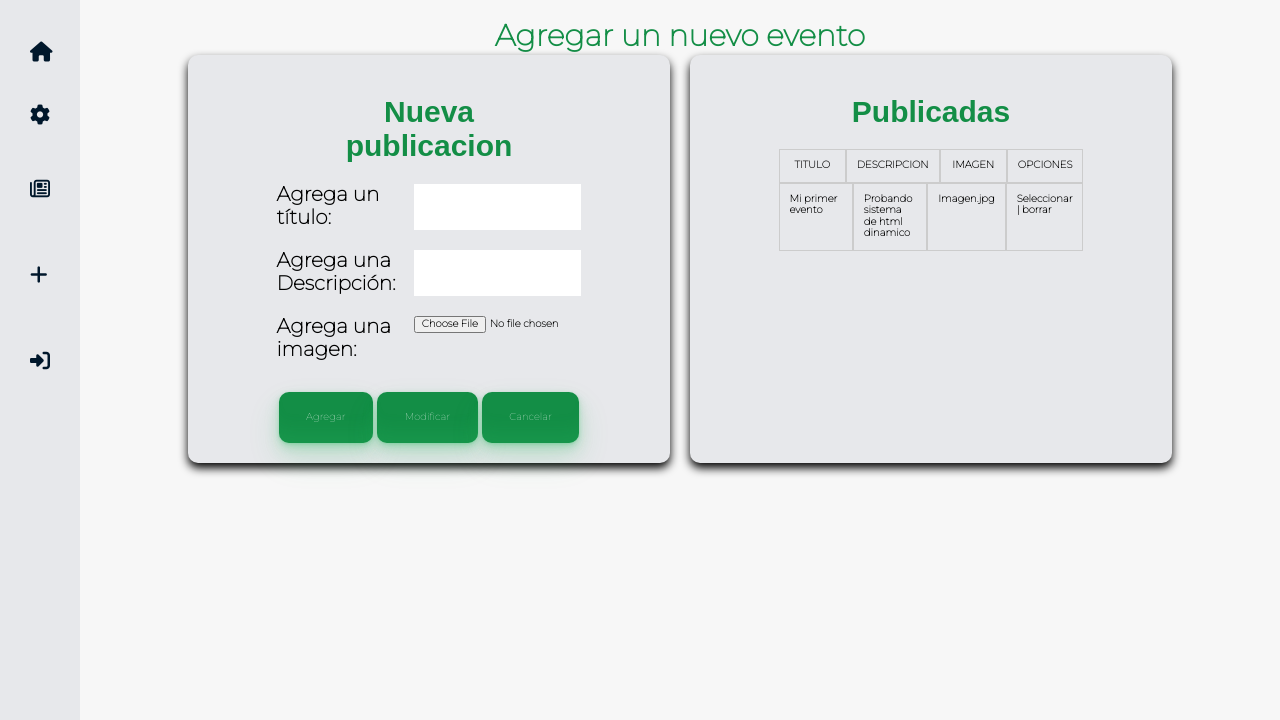
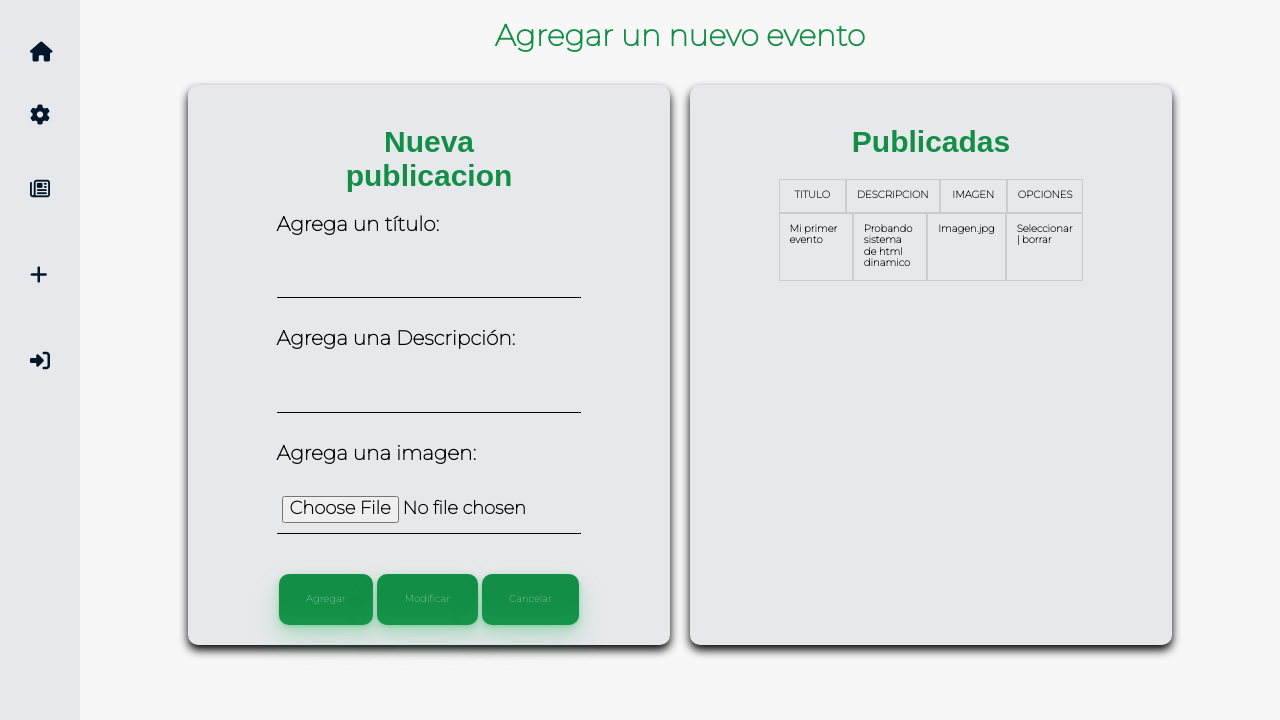
Before and after one commit to angelcruz07/WebSite-Turismo, a PHP site: page /WebSite-Turismo/admin/addEvent.php in a window 1280 px wide. Shown: the part 80-800 px from the top of the page. Run offline with PHP 8.4, Linux system fonts and the light colour scheme; data comes from the database, SQL or seed files in the repository; some libraries are stand-ins or nearby versions.

Commit message:
Formulario diseño

```diff
--- a/admin/addEvent.php
+++ b/admin/addEvent.php
@@ -37,9 +37,9 @@ switch ($action){
 $query = $conn->prepare("SELECT * FROM events");
 $query -> execute();
 $events = $query->fetchAll(PDO::FETCH_ASSOC);
+?>
 
 
-?>
 <section id="add-event" class="add-event">
 
   <h1 class="title-event"> Agregar un nuevo evento</h1>
@@ -54,7 +54,6 @@ $events = $query->fetchAll(PDO::FETCH_ASSOC);
           <label for="title"> Agrega un título:</label>
           <input type="text" name="title" id="title" required="">
         </div>
-
         <div class="form-group">
           <label for="description"> Agrega una Descripción:</label>
           <input type="text" name="description" id="description" required="">
@@ -63,8 +62,6 @@ $events = $query->fetchAll(PDO::FETCH_ASSOC);
           <label for="image">Agrega una imagen:</label>
           <input type="file" name="image" id="image" required="">
         </div>
-
-
         <div class="group-buttons">
           <button type="submit" value="Agregar" name="accion" class="form-btn">Agregar</button>
           <button type="submit" value="Modificar" name="accion" class="form-btn">Modificar</button>
@@ -98,6 +95,7 @@ $events = $query->fetchAll(PDO::FETCH_ASSOC);
         </tbody>
       </table>
     </div>
+
   </div>
 </section>
 <?php require "./partials/footer.php" ?>
--- a/admin/assets/css/addEvent.css
+++ b/admin/assets/css/addEvent.css
@@ -9,7 +9,6 @@
     justify-content: space-between;
     gap: 2rem;
 }
-
 
 /* Contenedores */
 .container-form-event{
@@ -27,7 +26,6 @@
     box-shadow: 0 5px 10px #000;
     max-width: 50%;
     flex: 1
-
 }
 .form-container {
     display: flex;
@@ -35,10 +33,10 @@
     margin: auto;
 }
 
-
-/* Estetica */
+/* Estetica titulos */
 .title-event{
     font-size:3rem;
+    margin-bottom: 3rem;
 }
 .container-form-event label ,input {
     color:#000000;
@@ -46,10 +44,6 @@
 }
 .container-form-event label{
     font-size: 2rem;
-}
-.container-form-event input {
-    background-color:var();
-    border: none;
 }
 .form-btn{
     padding: var(--standard-padding);
@@ -65,15 +59,25 @@
 /* Contenedores del formulario */
 .form-group {
     display: flex;
-    flex-direction: row;
-    justify-content: space-between;
+    flex-direction: column;
     margin-bottom:2rem;
 }
 .form-group label {
-    width: 40%;
+    width: 100%;
 }
 .form-group input {
-    width: 55%;
+    background: none;
+    color: #000000;
+    font-size: 18px;
+    padding: 10px 10px 10px 5px;
+    display: block;
+    width: 100%;
+    border: none;
+    border-bottom: 1px solid #000000;
+    resize: none;
+    margin-top: 20px;
+    margin-bottom: 10px;
+    outline: none;
 }
 /* Estilos de menu */
 .group-buttons{
@@ -116,3 +120,9 @@
     font-weight:700;
     color:#000
 }
+/* Responsive */
+@media  screen and (max-width: 1100px) {
+    .container-event-crud{
+        flex-direction: column;
+    }
+}
```
